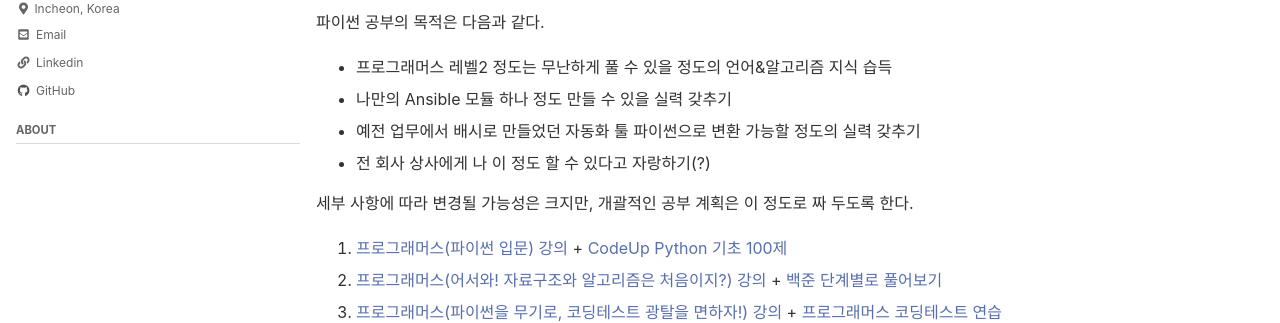
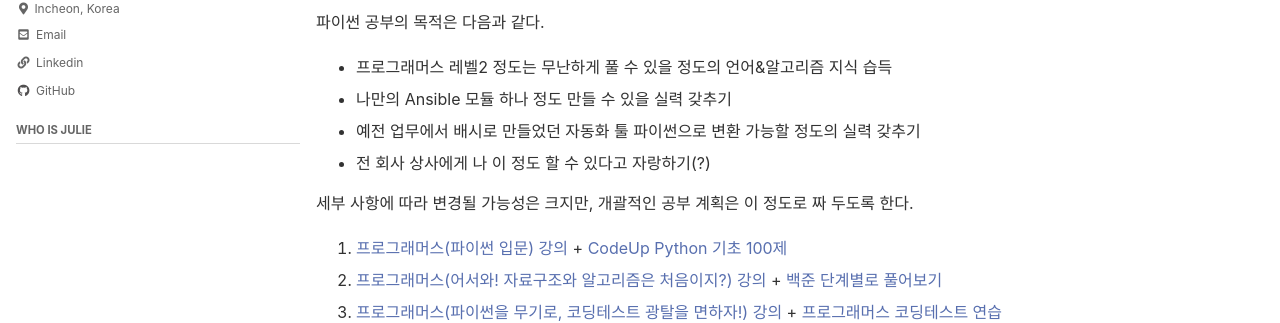
Before and after one commit to smilejulie0812/smilejulie0812.github.io, a Jekyll site: the page built from _posts/2021-03-25-startpythonstudy.md, in a window 1280 px wide. Shown: the part 312-635 px from the top of the page. Built offline with Jekyll 4.4.1, drawn with Linux system fonts in a browser that asks for light colours; cached includes are drawn as plain includes.

Commit message:
Update navigation.yml

```diff
--- a/_data/navigation.yml
+++ b/_data/navigation.yml
@@ -18,5 +18,5 @@ main:
     url: /tags/
 
 docs:
-  - title: About
+  - title: Who is Julie
     url: /about/introduction/
```
